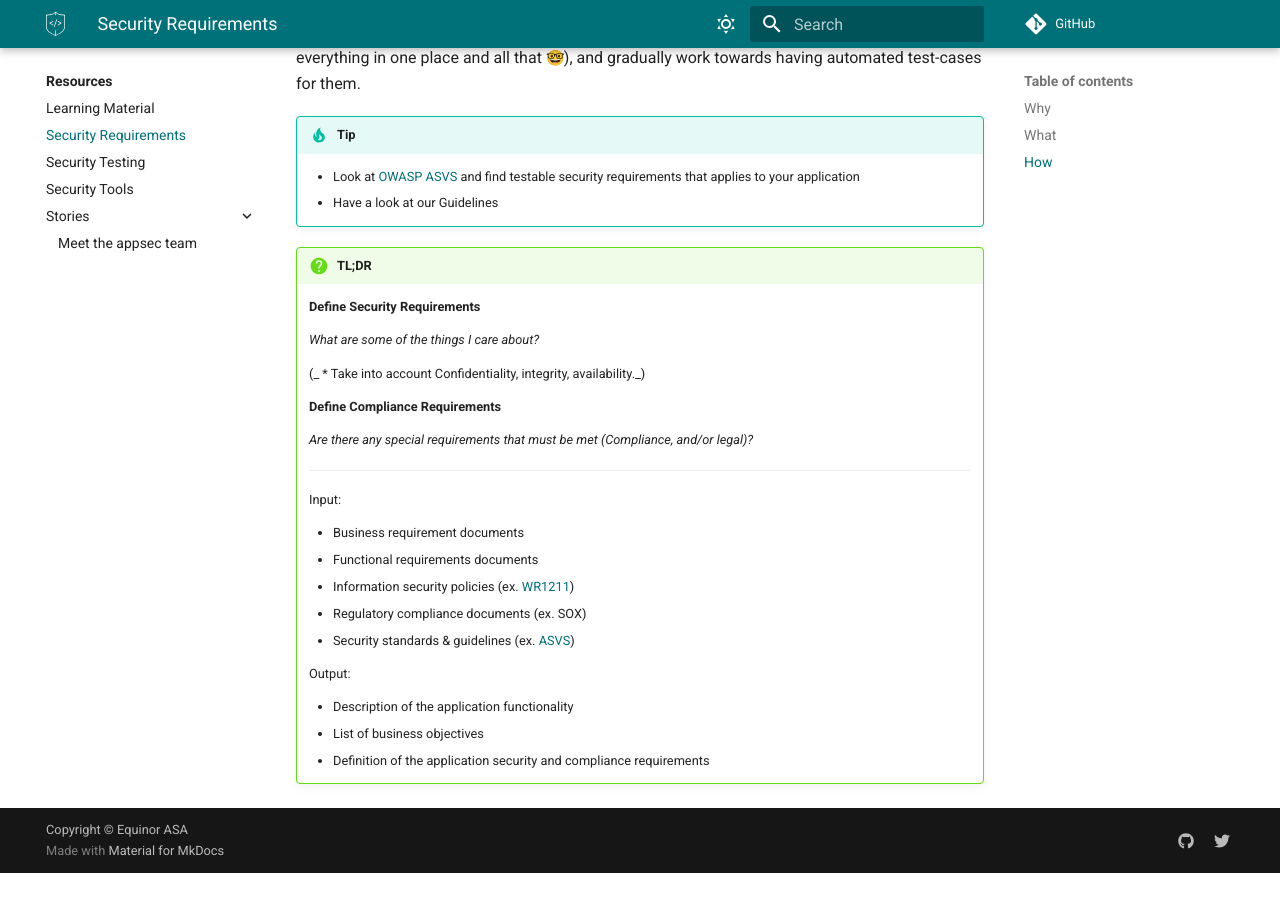
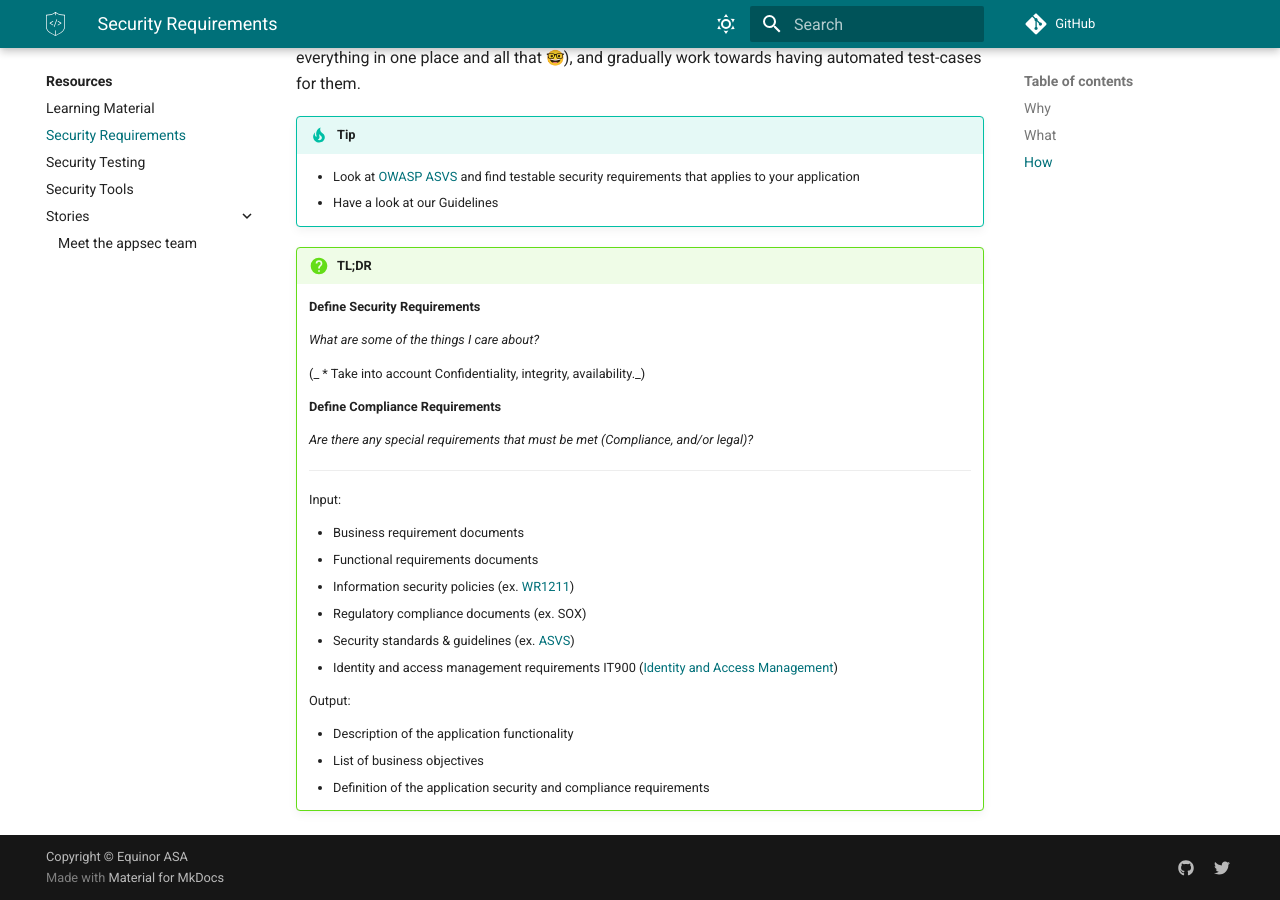
Before and after one commit to equinor/appsec, an MkDocs documentation site: the page built from docs/resources/security_requirements.md, in a window 1280 px wide and 900 px high, scrolled down 811 px. Built offline with MkDocs 1.6.1 and Material for MkDocs 9.7.7, drawn with Linux system fonts in a browser that asks for light colours; emoji names are drawn with the system emoji font; some web fonts are replaced; comment, search, counter and statistics services are not loaded; before the commit the page ends 1684 px from its top, so only the background shows below that.

Commit message:
Update security_requirements.md TLDR with iam input

```diff
--- a/docs/resources/security_requirements.md
+++ b/docs/resources/security_requirements.md
@@ -41,6 +41,7 @@ A good place to define these requirements would be in the Requirements Document
     - Information security policies (ex. [WR1211](https://docmap.equinor.com/Docmap/page/doc/dmDocIndex.html?DOCID=1000011245))
     - Regulatory compliance documents (ex. SOX)
     - Security standards & guidelines (ex. [ASVS](https://raw.githubusercontent.com/OWASP/ASVS/v4.0.3/4.0/OWASP%20Application%20Security%20Verification%20Standard%204.0.3-en.pdf))
+    - Identity and access management requirements IT900 ([Identity and Access Management](https://statoilsrm.sharepoint.com/sites/IAMnetwork/SitePages/IAM%20Front%20page.aspx))
 
     Output:
 
```
